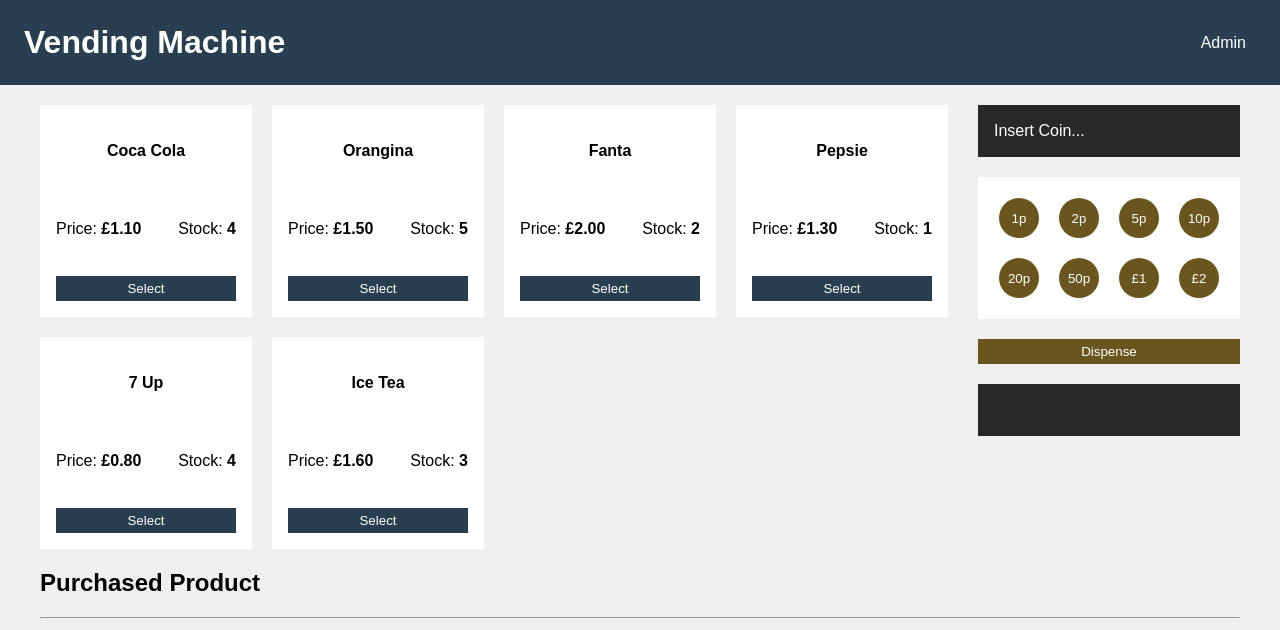
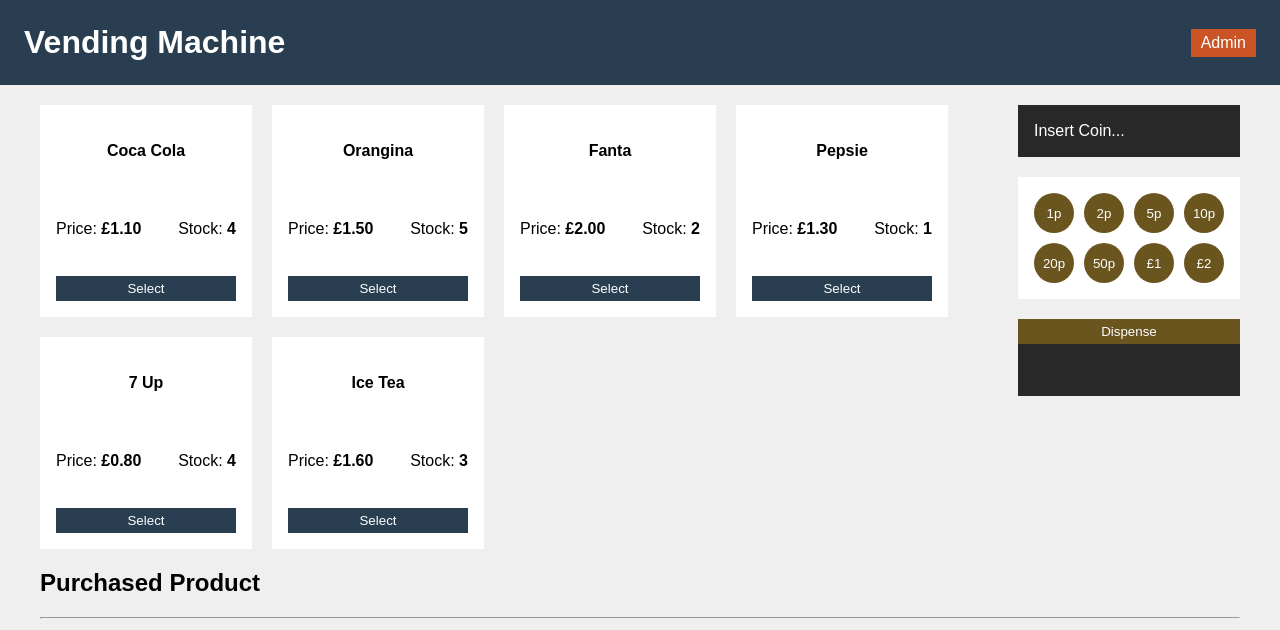
Before and after one commit to cdegrel/vending-machine, a React (Create React App) app: page / in a window 1280 px wide. Shown: the top 630 px of the page. Built offline with nearby package versions, Linux system fonts and the light colour scheme.

Commit message:
style button

```diff
--- a/src/scenes/Admin/components/AdminCoinListItem.jsx
+++ b/src/scenes/Admin/components/AdminCoinListItem.jsx
@@ -11,7 +11,7 @@
     return (
         <div className="coin-list-item">
             <div className="flex">
-                <div className="coin-selector-button flex">{coin.label}</div>
+                <div className="flex btn btn-accent btn-round">{coin.label}</div>
                 <strong>x</strong>
                 <div>{coin.stock}</div>
                 <strong>=</strong>
@@ -19,7 +19,7 @@
             </div>
             <form onSubmit={handleSubmit}>
                 <input className="form__field" name="stock" type="number" placeholder="Add quantity"/>
-                <button className="btn" type="submit">Add</button>
+                <button className="btn btn-primary" type="submit">Add</button>
             </form>
         </div>
     )
--- a/src/scenes/Admin/components/AdminProductListItem.jsx
+++ b/src/scenes/Admin/components/AdminProductListItem.jsx
@@ -17,7 +17,7 @@
             </div>
             <form onSubmit={handleSubmit}>
                 <input className="form__field" name="stock" type="number" placeholder="Add stock"/>
-                <button className="btn btn-full" type="submit">Reloading</button>
+                <button className="btn btn-primary btn-full" type="submit">Reloading</button>
             </form>
         </div>
     )
--- a/src/scenes/App/components/Header.jsx
+++ b/src/scenes/App/components/Header.jsx
@@ -6,7 +6,7 @@
         <Link to="/">
             <h1>Vending Machine</h1>
         </Link>
-        <Link className="btn" to="/admin">Admin</Link>
+        <Link className="btn btn-danger" to="/admin">Admin</Link>
     </header>
 )
 
--- a/src/scenes/Machine/components/CoinSelectorButton.jsx
+++ b/src/scenes/Machine/components/CoinSelectorButton.jsx
@@ -2,7 +2,7 @@
 import PropTypes from 'prop-types'
 
 const CoinSelectorButton = ({ coin, onIncrementBalance, onReloadCoinStock }) => (
-    <button className="coin-selector-button" onClick={() => { onIncrementBalance(coin.value); onReloadCoinStock(coin.id, 1) }}>{coin.label}</button>
+    <button className="flex btn btn-accent btn-round" onClick={() => { onIncrementBalance(coin.value); onReloadCoinStock(coin.id, 1) }}>{coin.label}</button>
 )
 
 CoinSelectorButton.propTypes = {
--- a/src/scenes/Machine/components/DispenseButton.jsx
+++ b/src/scenes/Machine/components/DispenseButton.jsx
@@ -1,7 +1,7 @@
 import React from 'react'
 
 const DispenseButton = ({ onDispense }) => (
-    <button className="btn btn-full dispense-button" onClick={onDispense}>Dispense</button>
+    <button className="btn btn-accent btn-full dispense-button" onClick={onDispense}>Dispense</button>
 )
 
 export default DispenseButton
--- a/src/scenes/Machine/components/ProductListItem.jsx
+++ b/src/scenes/Machine/components/ProductListItem.jsx
@@ -9,7 +9,7 @@
                 <div>Price: <strong>£{product.price.toFixed(2)}</strong></div>
                 <div>Stock: <strong>{product.stock}</strong></div>
             </div>
-            <button disabled={product.stock <= 0} onClick={() => onSelectProduct(product.id)} className="btn btn-full product-list-item__select">Select</button>
+            <button disabled={product.stock <= 0} onClick={() => onSelectProduct(product.id)} className="btn btn-primary btn-full">Select</button>
         </div>
     )
 }
--- a/src/style.css
+++ b/src/style.css
@@ -1,3 +1,11 @@
+:root {
+    --primary: #293e50;
+    --accent: #6a551f;
+    --success: #47a44f;
+    --danger: #cb5427;
+    --black: #282828;
+}
+
 body {
     font-family: sans-serif;
     background: #efefef;
@@ -16,11 +24,32 @@
     padding: 5px 10px;
     color: #fff;
     cursor: pointer;
-    background: #293e50;
+}
+.btn-primary {
+    background: var(--primary);
+}
+.btn-accent {
+    background: var(--accent);
+}
+.btn-success {
+    background: var(--success);
+}
+.btn-danger {
+    background: var(--danger);
 }
 .btn-full {
     width: 100%;
 }
+.btn-round {
+    border-radius: 50px;
+    width: 40px;
+    height: 40px;
+}
+.btn:disabled {
+    background: #c4c4c4;
+    cursor: default;
+}
+
 .form__field {
     border-radius: 0;
     border-style: solid;
@@ -34,7 +63,7 @@
 }
 
 .header {
-    background: #293e50;
+    background: var(--primary);
     padding: 1.5rem;
     color: #fff;
     display: flex;
@@ -78,17 +107,13 @@
     align-items: center;
 }
 .product-list-item.selected {
-    border: 3px solid #6a551f;
+    border: 3px solid var(--accent);
 }
 .product-list-item__info {
     display: flex;
     flex-wrap: wrap;
     justify-content: space-between;
     width: 100%;
-}
-.product-list-item__select:disabled {
-    background: #c4c4c4;
-    cursor: default;
 }
 
 .balance {
@@ -108,25 +133,10 @@
     padding: 1rem;
     margin-bottom: 20px;
 }
-.coin-selector-button {
-    width: 40px;
-    height: 40px;
-    border-radius: 50%;
-    border: none;
-    background: #6a551f;
-    color: #fff;
-    margin: 5px;
-    cursor: pointer;
-}
-
-.dispense-button {
-    background: #6a551f;
-    margin-bottom: 20px;
-}
 
 .purchase-status {
     height: 20px;
-    background: #282828;
+    background: var(--black);
     color: #fff;
     line-height: 20px;
     padding: 1rem;
```
